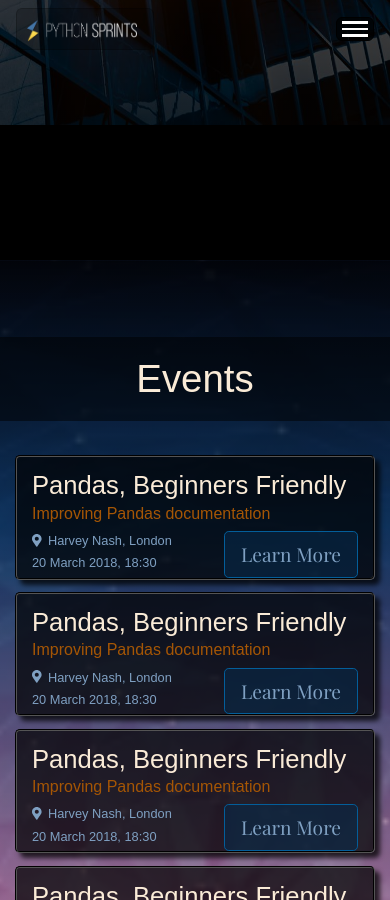
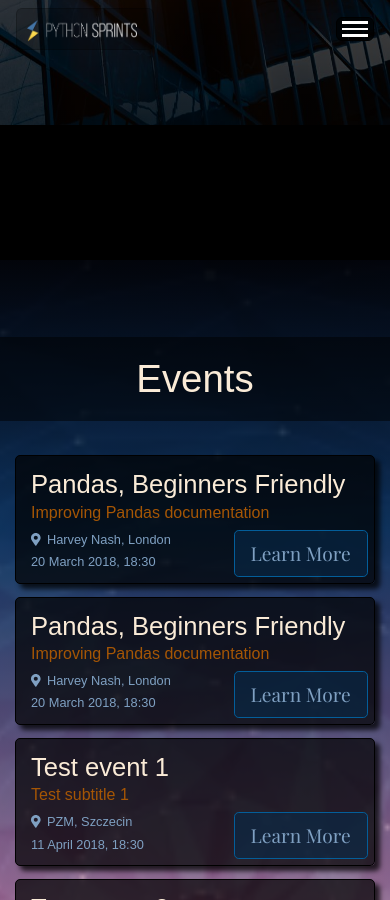
Before and after one commit to python-sprints/python-sprints.github.io, a Jekyll site: the page built from index.html, in a window 390 px wide and 900 px high, scrolled down 769 px. Built offline with Jekyll 4.4.1, drawn with Linux system fonts in a browser that asks for light colours; nearby versions of some CDN libraries; some web fonts are replaced; some of the changed text lies outside the part shown.

Commit message:
Removed unused styles from style.scss. Changed columns for events and chapters to lg.

```diff
--- a/_sass/style.scss
+++ b/_sass/style.scss
@@ -276,7 +276,7 @@
 }
 
 .upcoming-chapters-container {
-    @include base-background("../images/events/events-chapters_background_480x205px.jpeg");
+  @include base-background("../images/events/events-chapters_background_480x205px.jpeg");
 }
 
 @media (min-width: 481px){
@@ -300,9 +300,6 @@
 .upcoming-chapters-container {
   background-size: cover;
   background-position: center center;
-  //border-top: rgba(129, 129, 129, 0.51) 1px solid;
-
-  //border-top: rgba(7, 41, 72, 0.71) 1px solid;
   padding-bottom: 1em;
   min-height: 100vh;
 }
@@ -313,15 +310,10 @@
 }
 
 .upcoming {
-  //margin-left: 2%;
-  //margin-right: 2%;
-  //height: 100vh;
 }
 
 @media (min-width: 768px) {
   .upcoming {
-  //margin-left: 10%;
-  //margin-right: 10%;
   }
 }
 
@@ -334,7 +326,7 @@
 .upcoming__col {
   background: rgba(0, 0, 0, 0.7);
   border-radius: 5px;
-  border: #000000 2px groove;
+  border: #000000 1px solid;
   box-shadow: rgba(0, 0, 0, 0.76) 5px 5px 5px 0;
   min-height: 100%;
   margin-top: 1em;
@@ -344,8 +336,6 @@
   .upcoming__col {
     margin-top: 0;
     margin-bottom: 0.5em;
-    //margin-left: auto;
-    //margin-right: auto;
   }
 }
 
@@ -353,17 +343,11 @@
   @extend .section-title;
   background-color: rgba(0, 0, 0, 0.5);
   width: 100%;
-  //font-size: 2.5em;
   color: $title-light;
   margin-top: 2em;
   margin-bottom: 0;
   padding-top: 0.5em;
   padding-bottom: 0.5em;
-  //border-top-left-radius: 20px;
-  //border-top-right-radius: 20px;
-  //border-bottom: rgba(129, 129, 129, 0.51) 1px solid;
-
-  //border-bottom: rgba(250, 235, 215, 0.85) 1px solid;
 }
 //
 //.upcoming__event-label {
@@ -423,6 +407,13 @@
     margin-top: 5.5%;
     margin-bottom: 5.5%;
   }
+}
+
+.upcoming__link-col {
+  padding-right: 0.5em;
+  text-align: right;
+  margin-top: auto;
+  margin-bottom: 0.5em;
 }
 
 .upcoming__link {
--- a/chapter_002_test/_posts/2018-03-20-Pandas-Beginners-Friendly.md
+++ b/chapter_002_test/_posts/2018-03-20-Pandas-Beginners-Friendly.md
@@ -1,15 +1,15 @@
 ---
 layout: post
-title: Pandas, Beginners Friendly
-subtitle: Improving Pandas documentation
+title: Test event 1
+subtitle: Test subtitle 1
 project: Pandas
 project_description: Powerful Python data analysis toolkit
 project_logo: static/images/events/pandas_logo_donation.png
 project_link: http://pandas.pydata.org/index.html
-date: 2018-03-20
+date: 2018-04-11
 time: "18:30"
-venue: Harvey Nash, London
-address: 110 Bishopsgate,<br>London,<br>EC2N 4AY
+venue: PZM, Szczecin
+address: Ul. Pl. Rodla 1,<br>Szczecin,<br>Poland
 meetup_link: https://www.meetup.com/Python-Sprints/events/248711552/
 event_link:
 image:
--- a/chapter_003_test_1/_posts/2018-03-20-Pandas-Beginners-Friendly.md
+++ b/chapter_003_test_1/_posts/2018-03-20-Pandas-Beginners-Friendly.md
@@ -1,15 +1,15 @@
 ---
 layout: post
-title: Pandas, Beginners Friendly
-subtitle: Improving Pandas documentation
+title: Test event 2
+subtitle: Test subtitle 2
 project: Pandas
 project_description: Powerful Python data analysis toolkit
 project_logo: static/images/events/pandas_logo_donation.png
 project_link: http://pandas.pydata.org/index.html
-date: 2018-03-20
+date: 2018-05-29
 time: "18:30"
-venue: Harvey Nash, London
-address: 110 Bishopsgate,<br>London,<br>EC2N 4AY
+venue: SPD, New York
+address: 1st Avenue,<br>New York,<br>1SD-DFT3
 meetup_link: https://www.meetup.com/Python-Sprints/events/248711552/
 event_link:
 image:
--- a/index.html
+++ b/index.html
@@ -45,11 +45,12 @@
 
 <div class="upcoming-chapters-container container-fluid">
     <div class="row">
-        <div class="col-md-6 no-padding-x">
+        <div class="col-lg-6 no-padding-x">
             <!--Upcoming Events section-->
             {% include events_array_generator.html future_events = true %}
             {% if posts.size > 0 %}
                 {% assign upcoming_event = true %}
+                {% assign posts = posts | reverse %}
             {% endif %}
             {% if upcoming_event == true %}
                 <section class="upcoming">
@@ -61,8 +62,6 @@
                     <div class="upcoming__content row with-padding-x">
                         {% for post in posts %}
                             <div class="upcoming__col col-md-12 no-padding-x">
-
-
                                 <div class="row">
                                     <div class="col-12">
                                         <h2 class="upcoming__event-title"> {{ post.title }}</h2>
@@ -73,9 +72,8 @@
                                         <h2 class="upcoming__event-subtitle"> {{ post.subtitle }}</h2>
                                     </div>
                                 </div>
-
                                 <div class="row">
-                                    <div class="col-12">
+                                    <div class="col-12 pr-0">
                                         <div class="row">
 
                                             <div class="col-6 no-padding-x">
@@ -94,15 +92,13 @@
                                                     </div>
                                                 </div>
                                             </div>
-
-                                            <div class="col-6 pr-0 text-right">
+                                            <div class="upcoming__link-col col-6">
                                                 <a class="upcoming__link" href="{{ post.url }}">
                                                     <button class="button-standard btn btn-lg">
                                                         Learn More
                                                     </button>
                                                 </a>
                                             </div>
-
                                         </div>
                                     </div>
                                 </div>
@@ -119,7 +115,7 @@
 
 
     <!--Use google map api here-->
-        <div class="col-md-6 no-padding-x">
+        <div class="col-lg-6 no-padding-x">
             <section class="chapters">
                 <div class="row container-fluid">
                     <div class="upcoming__img-container col-md-12 no-padding-x">
```
Lines whose indentation alone changed are shown as unchanged.
